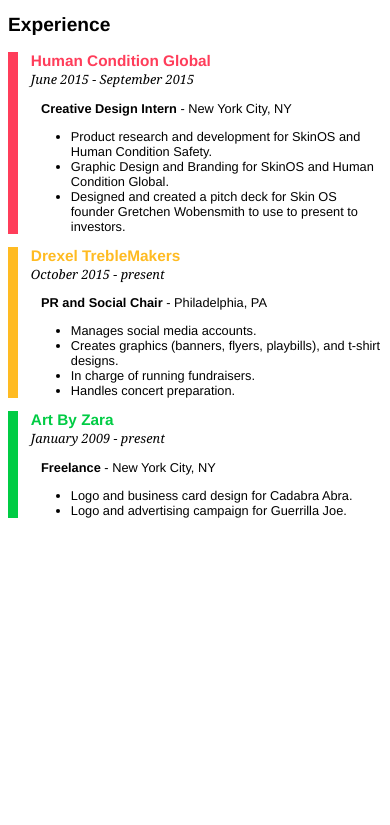
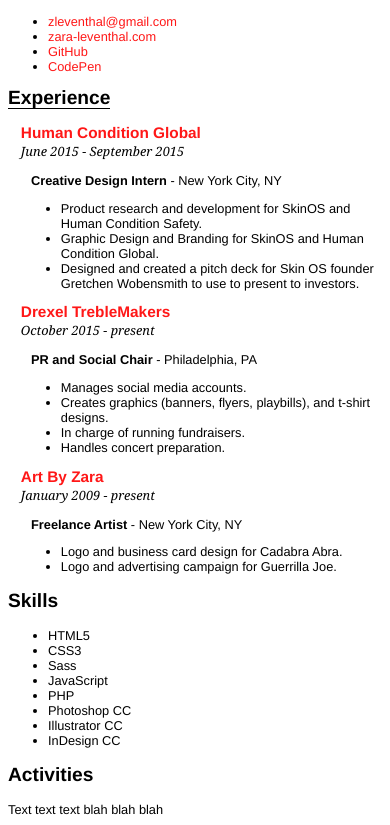
Before and after one commit to zaralev/responsive-resume, a plain HTML site: page index.html in a window 390 px wide. Shown: the part 49-874 px from the top of the page. Before the commit the page ends 844 px from the top, so only its background shows below. Drawn offline with Linux system fonts and the light colour scheme.

Commit message:
Two column responsive

```diff
--- a/css/style.css
+++ b/css/style.css
@@ -1,5 +1,11 @@
 * {
   box-sizing: border-box; }
+
+a {
+  text-decoration: none;
+  color: #FF1717; }
+  a:hover {
+    color: #FF5917; }
 
 body {
   font-size: 0.8em;
@@ -8,52 +14,22 @@ body {
     body {
       font-size: 0.95em; } }
 
-.jobDate {
-  font-family: Georgia,serif;
-  font-style: italic; }
-
 h1, h2, h3, h4, h5, h6 {
   font-family: Helvetica, sans-serif;
   font-weight: bold; }
 
-.job1 {
-  border-left: 0.8em solid #FF3D5A;
-  padding-left: 1em; }
+.headerTwo {
+  border-bottom: 0.03em solid #000000;
+  font-size: 1.5em;
+  font-weight: bold;
+  margin-bottom: 4em; }
   @media screen and (min-width: 600px) {
-    .job1 {
-      font-size: 0.95em;
-      border-left: 1em solid #FF3D5A; } }
-  .job1 a {
-    color: #FF3D5A;
-    text-decoration: none; }
-    .job1 a:hover {
-      color: #FF7F6C; }
+    .headerTwo {
+      border-bottom: 0.05em solid #000000; } }
 
-.job2 {
-  border-left: 0.8em solid #FFBB22;
-  padding-left: 1em; }
-  @media screen and (min-width: 600px) {
-    .job2 {
-      font-size: 0.95em;
-      border-left: 1em solid #FFBB22; } }
-  .job2 a {
-    color: #FFBB22;
-    text-decoration: none; }
-    .job2 a:hover {
-      color: #FFDD33; }
-
-.job3 {
-  border-left: 0.8em solid #00CC44;
-  padding-left: 1em; }
-  @media screen and (min-width: 600px) {
-    .job3 {
-      font-size: 0.95em;
-      border-left: 1em solid #00CC44; } }
-  .job3 a {
-    color: #00CC44;
-    text-decoration: none; }
-    .job3 a:hover {
-      color: #33DD66; }
+.jobDate {
+  font-family: Georgia,serif;
+  font-style: italic; }
 
 .jobName {
   font-weight: bold;
@@ -66,4 +42,23 @@ h1, h2, h3, h4, h5, h6 {
 .jobDescription {
   margin-top: 0em; }
 
+.job {
+  padding-left: 1em;
+  margin-bottom: 1em; }
+  @media screen and (min-width: 600px) {
+    .job {
+      font-size: 0.95em; } }
+
+@media screen and (min-width: 600px) {
+  .resumeMain {
+    float: left;
+    width: 65%;
+    border-right: 0.15em solid #FF1717;
+    padding-right: 0.5em; }
+
+  .resumeSecondary {
+    float: right;
+    width: 35%;
+    padding-left: 1.5em; } }
+
 /*# sourceMappingURL=style.css.map */
--- a/index.html
+++ b/index.html
@@ -8,11 +8,20 @@
   <body>
     <h1 class="header">Zara Leventhal</h1>
   <div id ="resumeWrap">
+  	<section class="resumeContact">
+        <ul>
+          <li><a href="mailto:zleventhal@gmail.com">zleventhal@gmail.com</a></li>
+          <li><a href="http://zara-leventhal.com/">zara-leventhal.com</a></li>
+  			<li><a href="https://github.com/zaralev">GitHub</a></li>
+  			<li><a href="">CodePen</a></li>
+        </ul>
+      </section>
+
+<!--FIRST COLUMN-->
   	<section class="resumeMain">
 
-		<h2>Experience</h2>
-
-			<article class="job1">
+  		<span class="headerTwo">Experience</span><br><br>
+  			<article class="job">
   				<span class="jobName"><a href="http://humanconditionglobal.com/">Human Condition Global</a></span><br>
   				<span class="jobDate">June 2015 - September 2015</span>
   				<p class="jobTitle"><b>Creative Design Intern</b> - New York City, NY</p>
@@ -23,7 +32,7 @@
   				</ul>
   			</article>
 
-		<article class="job2">
+  		<article class="job">
   				<span class="jobName"><a href="https://www.facebook.com/DUTrebleMakers">Drexel TrebleMakers</a></span><br>
   				<span class="jobDate">October 2015 - present</span>
   				<p class="jobTitle"><b>PR and Social Chair</b> - Philadelphia, PA</p>
@@ -35,10 +44,10 @@
   				</ul>
   			</article>
 
-		<article class="job3">
+  		<article class="job">
   				<span class="jobName"><a href="https://www.facebook.com/ArtByZara">Art By Zara</a></span><br>
   				<span class="jobDate">January 2009 - present</span>
-				<p class="jobTitle"><b>Freelance</b> - New York City, NY</p>
+  				<p class="jobTitle"><b>Freelance Artist</b> - New York City, NY</p>
   				<ul class="jobDescription">
   					<li>Logo and business card design for Cadabra Abra.</li>
   					<li>Logo and advertising campaign for Guerrilla Joe.</li>
@@ -46,6 +55,29 @@
   			</article>
 
   	</section>
+
+<!--SECOND COLUMN-->
+    <section class="resumeSecondary">
+      <h2>Skills</h2>
+      <article>
+        <ul>
+          <li>HTML5</li>
+          <li>CSS3</li>
+          <li>Sass</li>
+          <li>JavaScript</li>
+          <li>PHP</li>
+          <li>Photoshop CC</li>
+          <li>Illustrator CC</li>
+          <li>InDesign CC</li>
+        </ul>
+      </article>
+
+      <h2>Activities</h2>
+      <article>
+        <span>Text text text blah blah blah </span>
+      </article>
+    </section>
+
   </div>
   </body>
 </html>
```
Also changed, not shown: 1 other file. Lines whose indentation alone changed are shown as unchanged.
